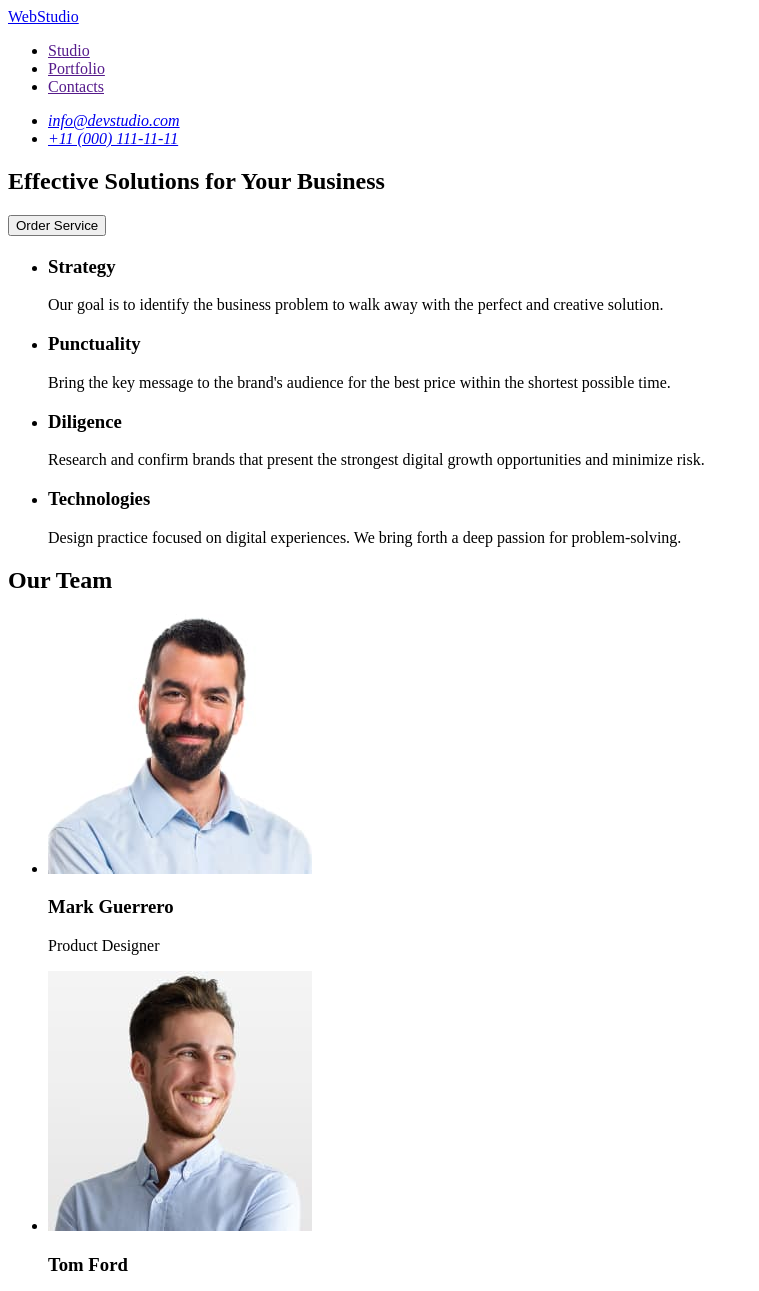
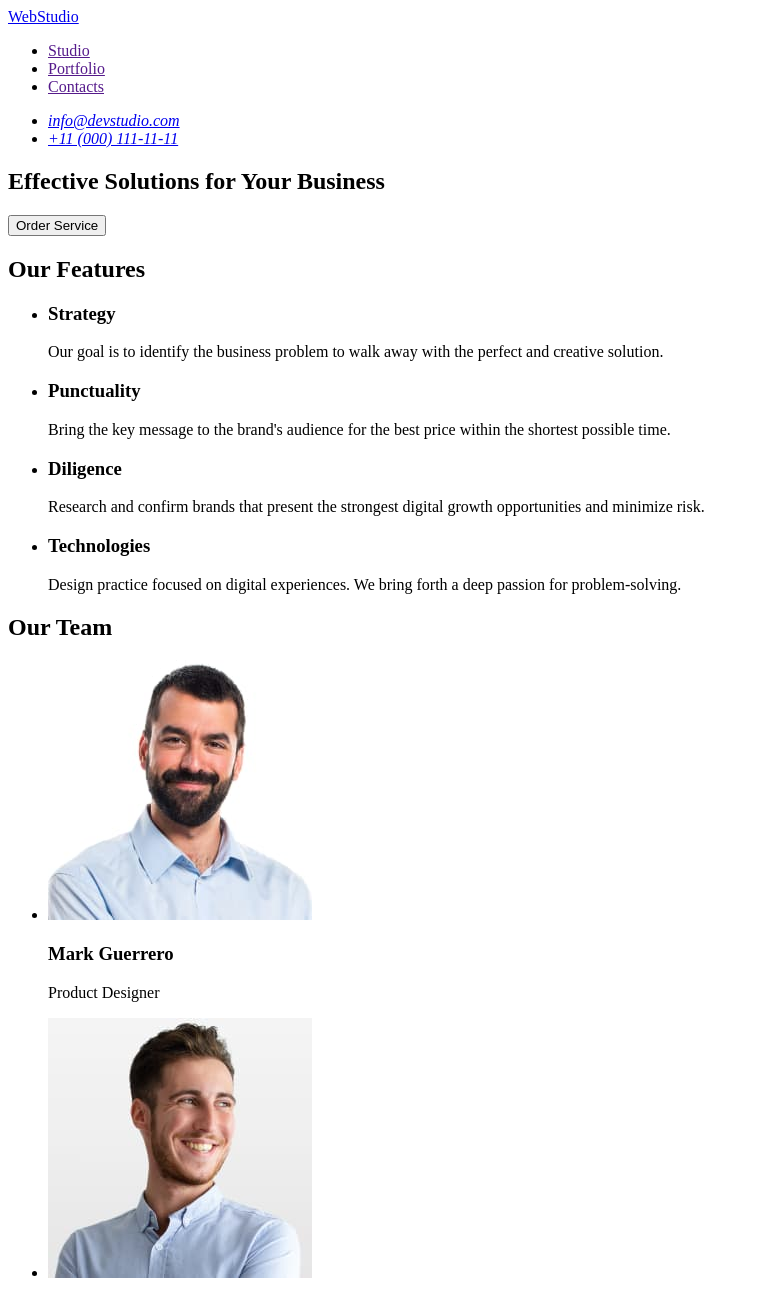
Before and after one commit to ElizabethBil/goit-markup-hw-01, a plain HTML site: page index.html in a window 1280 px wide. Shown: the top 1291 px of the page, without its empty margins (0-759 px from the left). Drawn offline with Linux system fonts and the light colour scheme.

Commit message:
Update index.html

```diff
--- a/index.html
+++ b/index.html
@@ -3,7 +3,7 @@
   <head>
     <meta charset="UTF-8" />
     <meta name="viewport" content="width=device-width, initial-scale=1.0" />
-    <title>Document</title>
+    <title>WebStudio</title>
   </head>
 
   <body>
@@ -32,7 +32,7 @@
       </section>
 
       <section>
-        <h2></h2>
+        <h2>Our Features</h2>
         <ul>
           <li>
             <h3>Strategy</h3>
@@ -70,7 +70,7 @@
 
       <section>
         <h2>Our Team</h2>
-        <section>
+
         <ul>
           <li>
             <img src="./images/img.jpg" alt="Mark" width="264" height="260" />
@@ -109,7 +109,6 @@
           </li>
         </ul>
       </section>
-      </section>
     </main>
 
     <footer>
```
Lines whose indentation alone changed are shown as unchanged.
